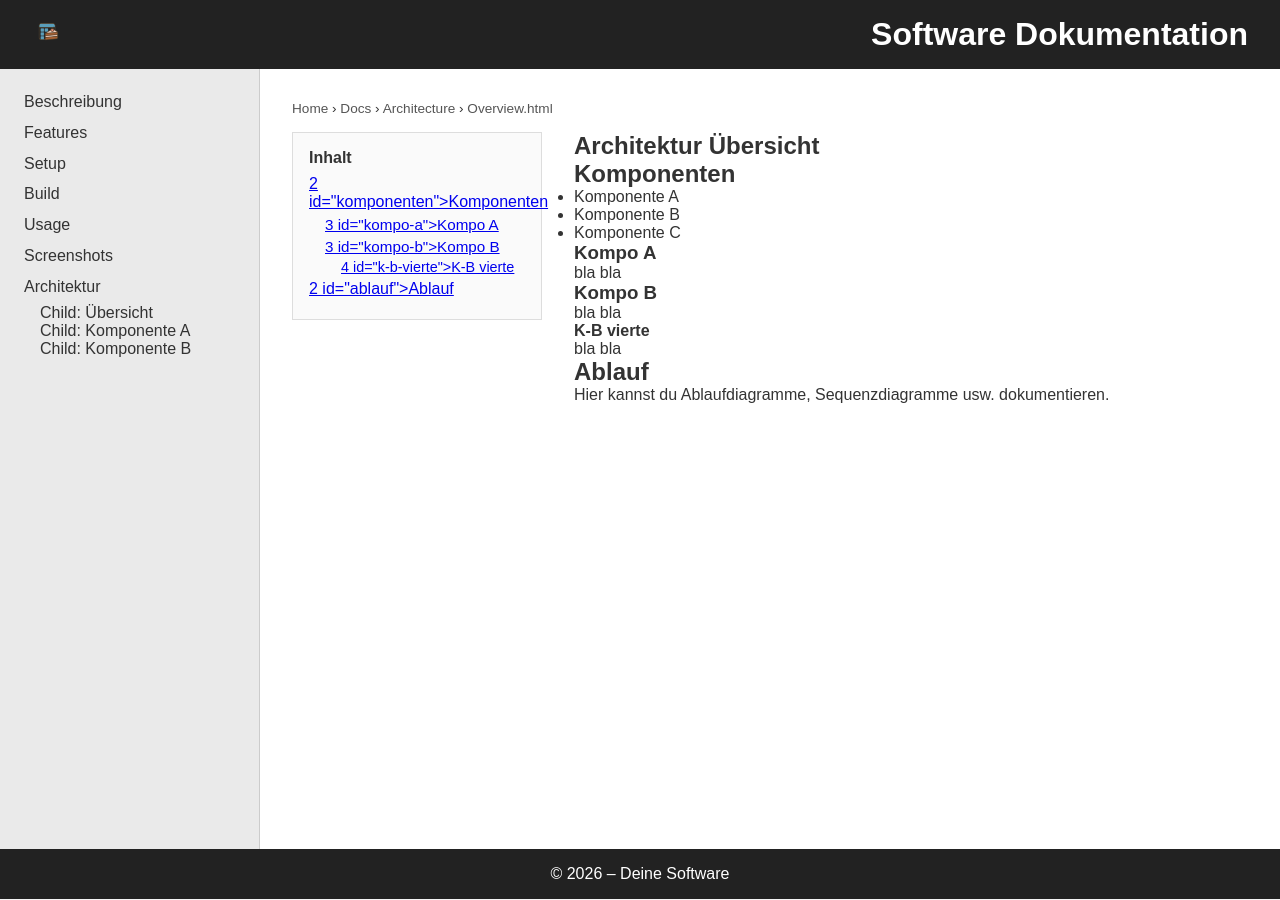
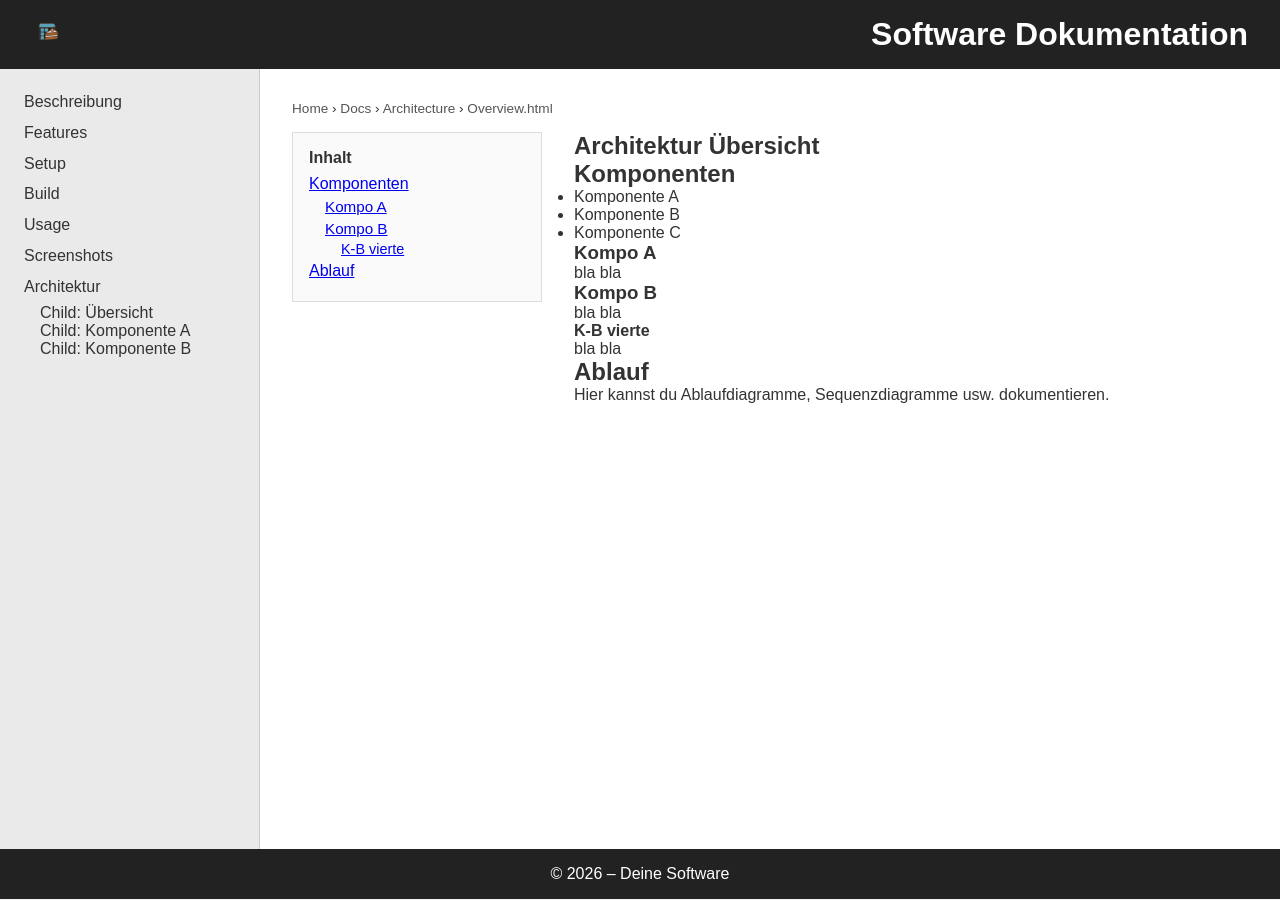
Before and after one commit to Zheng-Bote/ghp_template, a Jekyll site: the page built from docs/docs/architecture/overview.md, in a window 1280 px wide. Built offline with Jekyll 4.4.1, drawn with Linux system fonts in a browser that asks for light colours.

Commit message:
fixing structure

```diff
--- a/docs/_includes/nav.html
+++ b/docs/_includes/nav.html
@@ -1,7 +1,7 @@
 <ul class="nav-level">
   {% for item in site.data.nav %}
   <li>
-    <a href="{{ item.url }}">{{ item.title }}</a>
+    <a href="{{ site.baseurl }}{{ item.url }}">{{ item.title }}</a>
 
     {% if item.children %}
     <ul class="nav-sub">
--- a/docs/_includes/toc.html
+++ b/docs/_includes/toc.html
@@ -2,29 +2,26 @@
   <h3>Inhalt</h3>
   <ul class="toc-list">
     {% assign html = page.content | markdownify %}
-
-    {%- comment -%}
-    Wir splitten nach <h2, <h3 und <h4, indem wir ein gemeinsames Muster nutzen.
-    {%- endcomment -%}
 
     {% assign headings = html | split: '<h' %}
 
     {% for h in headings %}
       {% if h contains '</h' %}
         {% assign level = h | slice: 0, 1 | plus: 0 %}
+        {% if level >= 2 and level <= 4 %}
+          {% comment %} Inhalt nach dem ersten '>' holen (sichtbarer Text) {% endcomment %}
+          {% assign after_gt_parts = h | split: '>' %}
+          {% assign after_gt = after_gt_parts | slice: 1, 999 | join: '>' %}
+          {% assign text = after_gt | split: '</' | first | strip_html | strip %}
 
-        {% if level >= 2 and level <= 4 %}
-          {% assign tag = 'h' | append: level %}
-
-          {%- comment -%}
-          ID extrahieren
-          {%- endcomment -%}
-          {% assign id = h | split: 'id="' | last | split: '"' | first %}
-
-          {%- comment -%}
-          Text extrahieren
-          {%- endcomment -%}
-          {% assign text = h | split: '</' | first | strip_html | strip %}
+          {% comment %} ID extrahieren: erst id="..." prüfen, sonst aus Text slugify als Fallback {% endcomment %}
+          {% if h contains 'id="' %}
+            {% assign id = h | split: 'id="' | last | split: '"' | first %}
+          {% elsif h contains "id='" %}
+            {% assign id = h | split: "id='" | last | split: "'" | first %}
+          {% else %}
+            {% assign id = text | slugify %}
+          {% endif %}
 
           <li class="toc-level-{{ level }}">
             <a href="#{{ id }}">{{ text }}</a>
```
